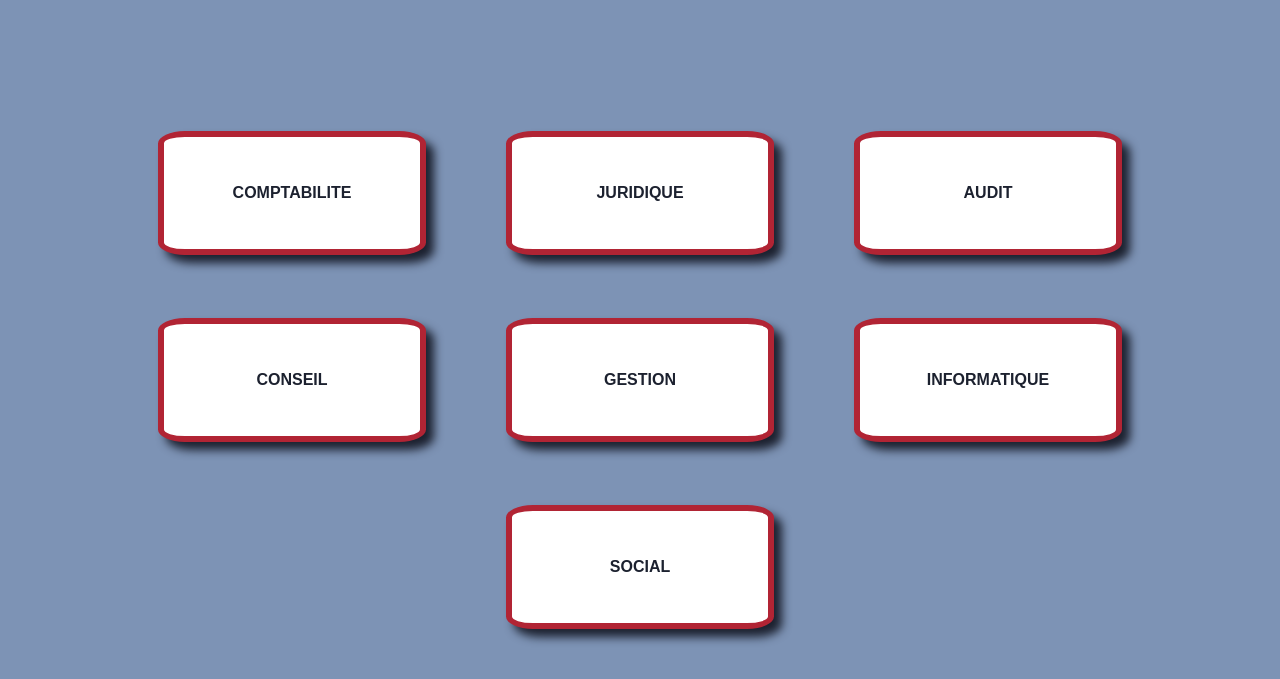
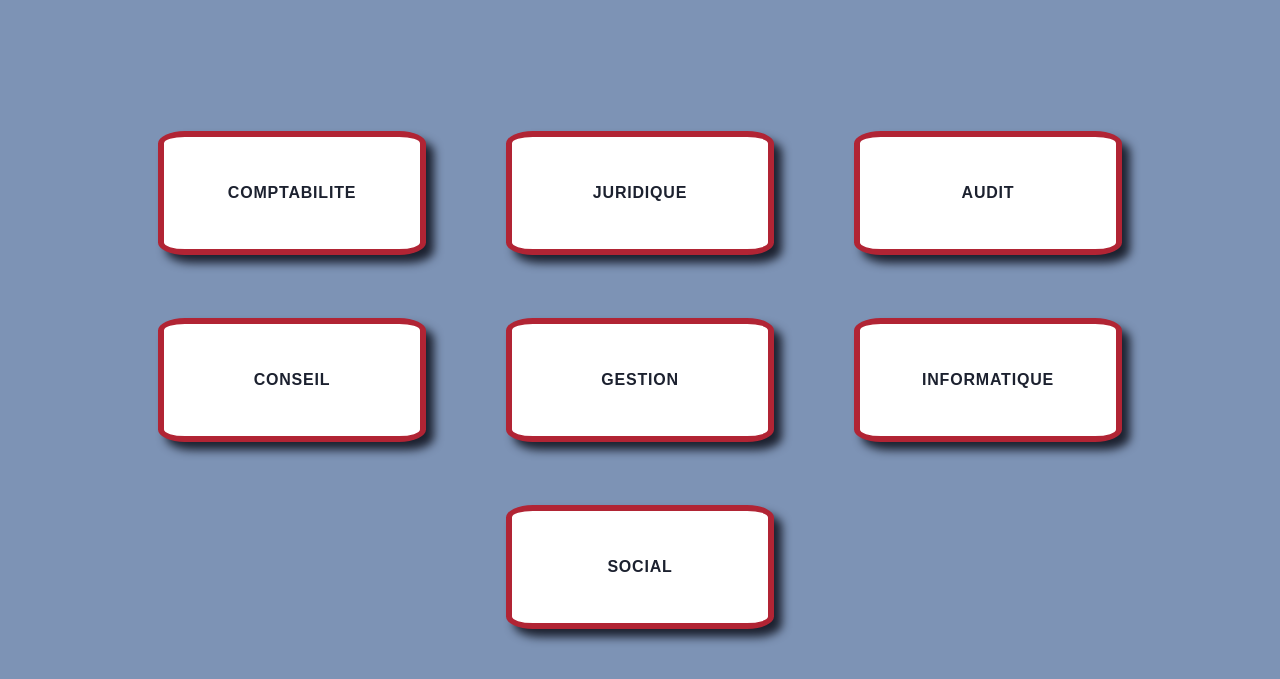
Before and after one commit to Flothar78/sgconseils, a Nuxt app: page / in a window 1280 px wide. Shown: the part 860-1539 px from the top of the page. Built offline with nearby package versions, Linux system fonts and the light colour scheme.

Commit message:
Add letter spacing to cards

```diff
--- a/pages/index.vue
+++ b/pages/index.vue
@@ -109,6 +109,7 @@ $base-red: #b12434;
     text-decoration: none;
     font-weight: 700;
     font-size: 1rem;
+    letter-spacing: .8px;
     display: flex;
     justify-content: center;
     align-items: center;
```
